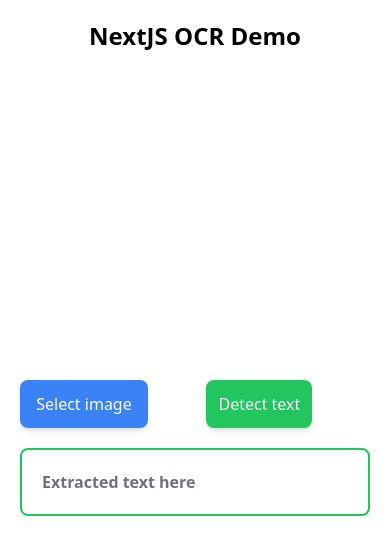
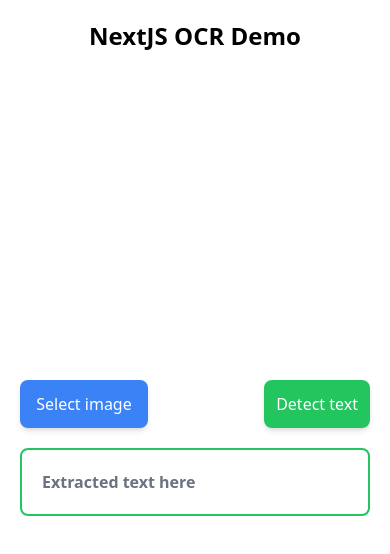
Before and after one commit to dpkreativ/nextjs-ocr-starter, a Next.js app: page / in a window 390 px wide. Shown: the top 554 px of the page. Built offline with nearby package versions, Linux system fonts and the light colour scheme.

Commit message:
css updates

```diff
--- a/pages/index.js
+++ b/pages/index.js
@@ -69,7 +69,7 @@
           </div>
 
           {/* Button: to trigger text extraction using Cloudinary's OCR */}
-          <div className="w-full col-span-3 md:order-last">
+          <div className="w-max col-span-3 justify-self-end md:justify-self-start md:order-last">
             <button
               type="submit"
               className="bg-green-500 text-white rounded-lg shadow-md p-3"
```
